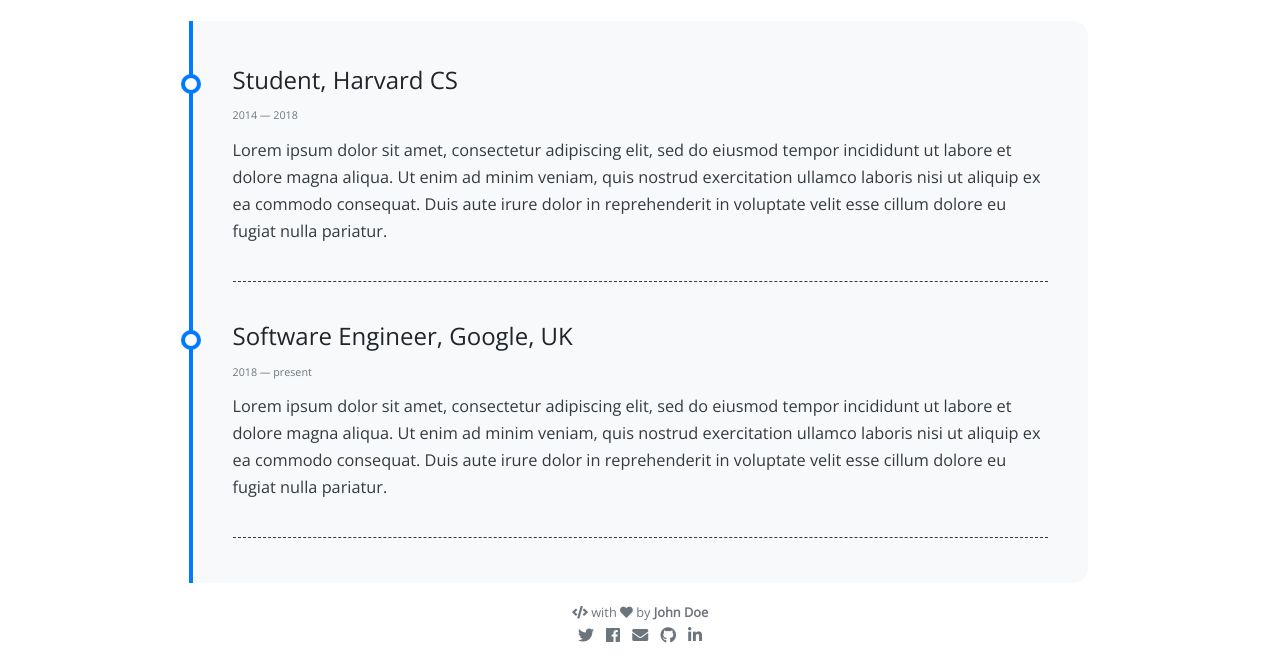
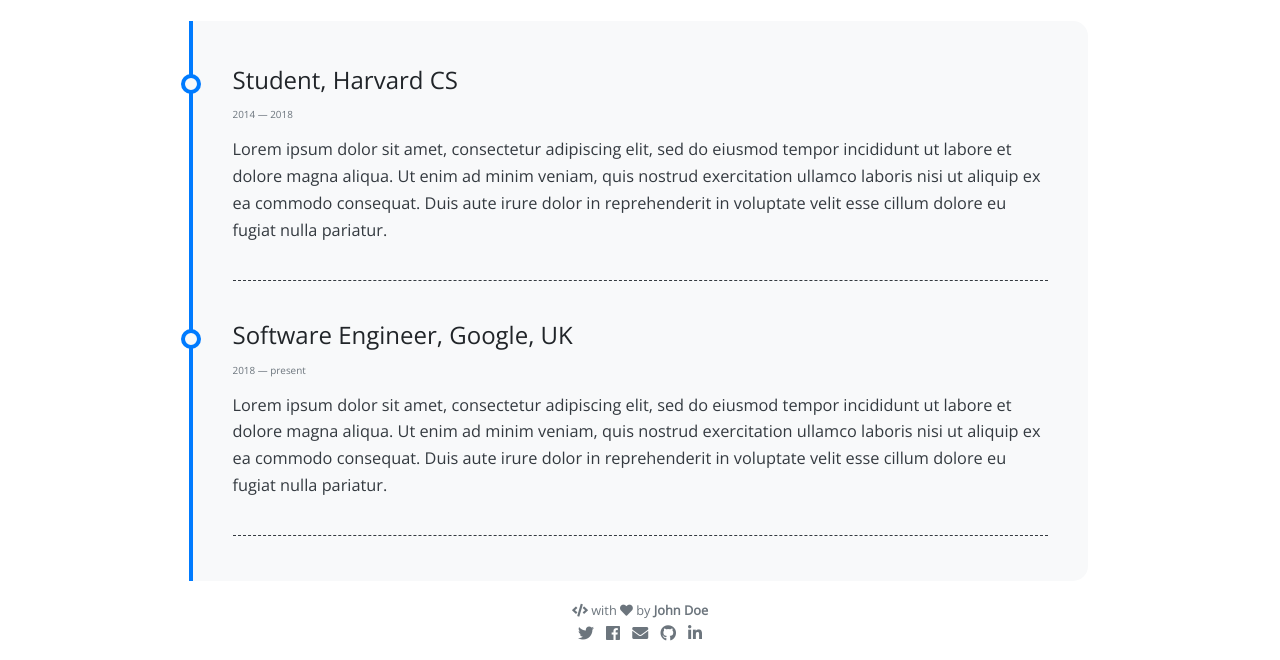
Before and after one commit to intrpr/jekyll-portfol-test, a Jekyll site: the page built from pages/about.md, in a window 1280 px wide. Shown: the part 624-1284 px from the top of the page. Built offline with Jekyll 4.4.1, drawn with Linux system fonts in a browser that asks for light colours; nearby versions of some CDN libraries; comment, search, counter and statistics services are not loaded.

Commit message:
Update _articles.scss

```diff
--- a/_sass/_articles.scss
+++ b/_sass/_articles.scss
@@ -38,9 +38,9 @@
     h3 { margin-block-start: 1.00em; margin-block-end: 1.00em; font-size: 1.33em; font-weight: bold; }
     h4 { margin-block-start: 1.33em; margin-block-end: 1.33em; font-size: 1.17em; font-weight: bold; }
     h5 { margin-block-start: 1.67em; margin-block-end: 1.67em; font-size: 0.83em; font-weight: bold; }
-    h6 { margin-block-start: 2.33em; margin-block-end: 2.33em; font-size: 0.67em; font-weight: normal; }
+    h6 { margin-block-start: 2.33em; margin-block-end: 2.33em; font-size: 0.62em; font-weight: normal; }
 
-    p, li { font-size: 1.02rem; line-height: 1.65em; color: $dark; }
+    p, li { font-size: 1.02em; line-height: 1.65em; color: $dark; }
     strong { font-weight: bolder; }
 
 
```
